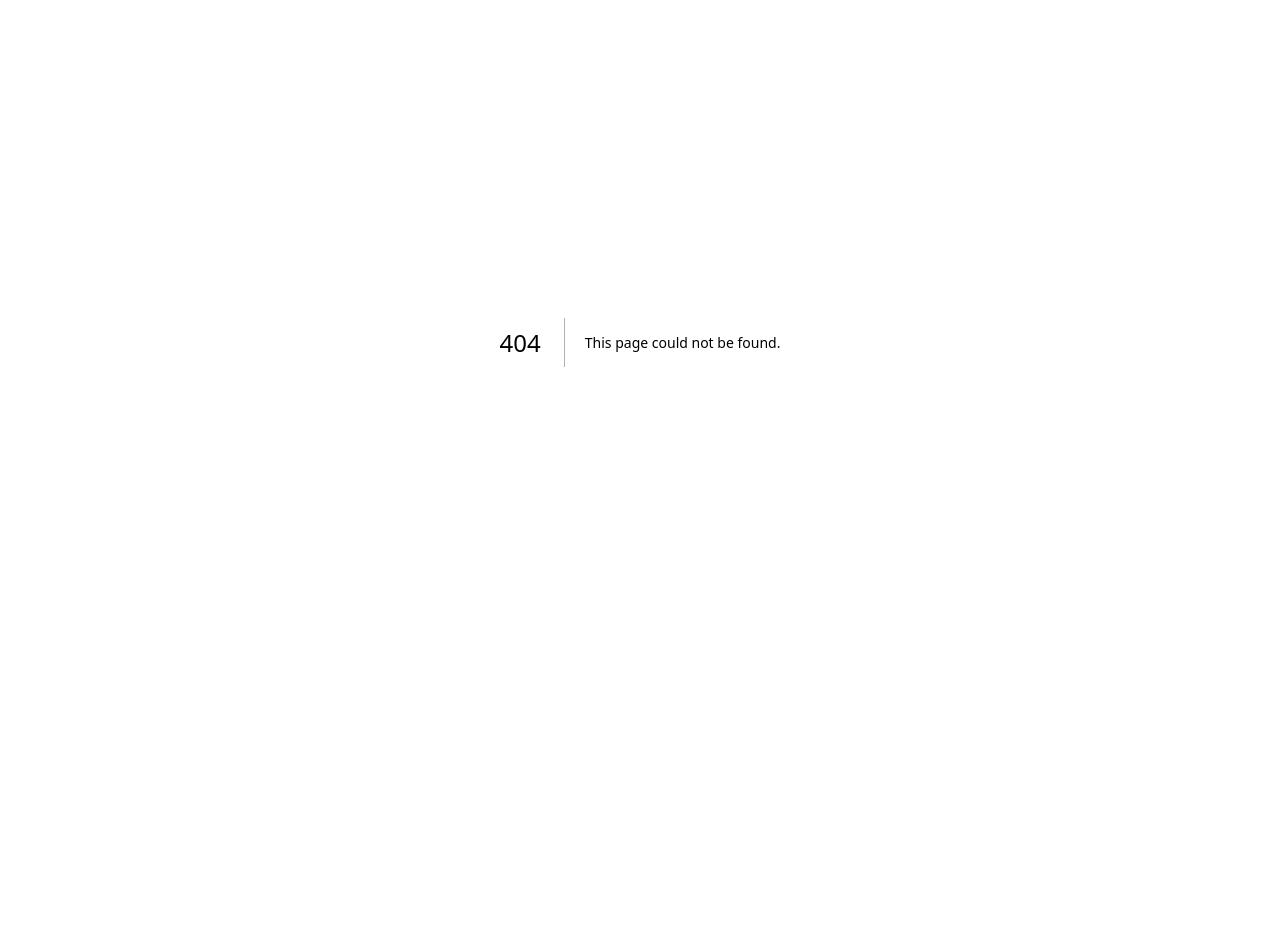
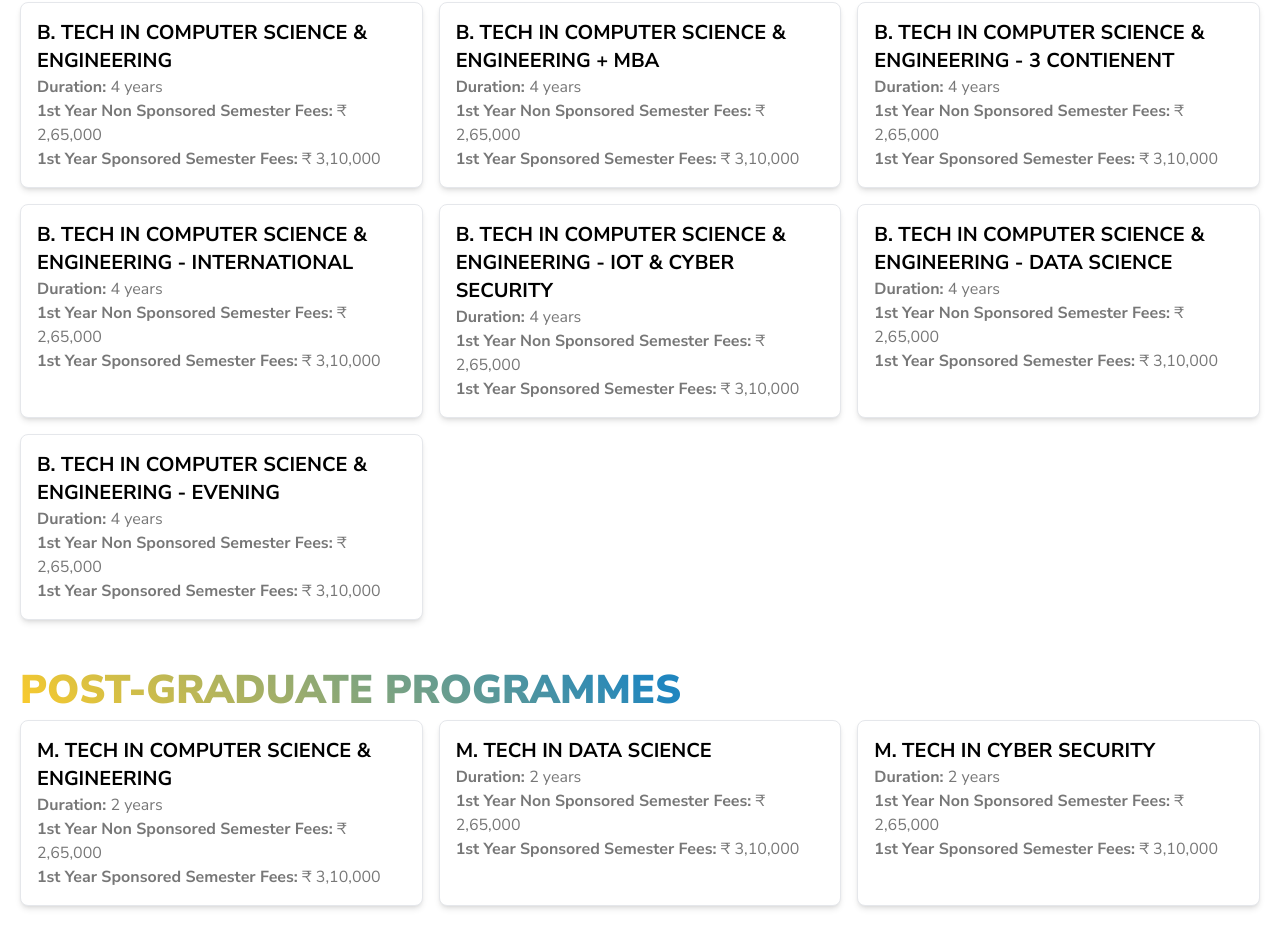
Before and after one commit to adityatrips/asetcse, a Next.js app: page /programs in a window 1280 px wide. Before the commit this address had no page. Shown: the part 302-1248 px from the top of the page. Before the commit the page ends 1044 px from the top, so only its background shows below. Built offline with nearby package versions, Linux system fonts and the light colour scheme.

Commit message:
removed typo in folder name added programmes page

```diff
--- a/app/layout.js
+++ b/app/layout.js
@@ -1,6 +1,6 @@
 import { Nunito_Sans, Noto_Sans_Symbols } from 'next/font/google';
 import './globals.css';
-import Navbar from './componsents/shared/Navbar';
+import Navbar from '@/components/shared/Navbar';
 
 const nunitoSans = Nunito_Sans({ subsets: ['latin'] });
 
--- a/app/page.js
+++ b/app/page.js
@@ -1,5 +1,5 @@
 import React from 'react';
-import Navbar from './componsents/shared/Navbar';
+import Navbar from '@/components/shared/Navbar';
 import Image from 'next/image';
 
 export default function HomePage() {
--- /dev/null
+++ b/app/programs/page.jsx
@@ -0,0 +1,132 @@
+import React from 'react';
+
+let ugPrograms = [
+	{
+		name: 'B. Tech in Computer Science & Engineering',
+		duration: '4 years',
+		nonSponsored: '₹ 2,65,000',
+		sponsored: '₹ 3,10,000',
+	},
+	{
+		name: 'B. Tech in Computer Science & Engineering + MBA',
+		duration: '4 years',
+		nonSponsored: '₹ 2,65,000',
+		sponsored: '₹ 3,10,000',
+	},
+	{
+		name: 'B. Tech in Computer Science & Engineering - 3 Contienent',
+		duration: '4 years',
+		nonSponsored: '₹ 2,65,000',
+		sponsored: '₹ 3,10,000',
+	},
+	{
+		name: 'B. Tech in Computer Science & Engineering - International',
+		duration: '4 years',
+		nonSponsored: '₹ 2,65,000',
+		sponsored: '₹ 3,10,000',
+	},
+	{
+		name: 'B. Tech in Computer Science & Engineering - IOT & Cyber Security',
+		duration: '4 years',
+		nonSponsored: '₹ 2,65,000',
+		sponsored: '₹ 3,10,000',
+	},
+	{
+		name: 'B. Tech in Computer Science & Engineering - Data Science',
+		duration: '4 years',
+		nonSponsored: '₹ 2,65,000',
+		sponsored: '₹ 3,10,000',
+	},
+	{
+		name: 'B. Tech in Computer Science & Engineering - Evening',
+		duration: '4 years',
+		nonSponsored: '₹ 2,65,000',
+		sponsored: '₹ 3,10,000',
+	},
+];
+
+let pgPrograms = [
+	{
+		name: 'M. Tech in Computer Science & Engineering',
+		duration: '2 years',
+		nonSponsored: '₹ 2,65,000',
+		sponsored: '₹ 3,10,000',
+	},
+	{
+		name: 'M. Tech in Data Science',
+		duration: '2 years',
+		nonSponsored: '₹ 2,65,000',
+		sponsored: '₹ 3,10,000',
+	},
+	{
+		name: 'M. Tech in Cyber Security',
+		duration: '2 years',
+		nonSponsored: '₹ 2,65,000',
+		sponsored: '₹ 3,10,000',
+	},
+];
+
+export default function page() {
+	return (
+		<div className='px-5 pb-10'>
+			<h1 className='title'>Graduate Programmes</h1>
+			<div className='grid grid-cols-1 md:grid-cols-2 lg:grid-cols-3 gap-4'>
+				{ugPrograms.map((program, index) => {
+					return (
+						<div
+							key={index}
+							className='border p-4 rounded-lg shadow-md bg-white'
+						>
+							<h1 className='uppercase font-bold text-xl'>{program.name}</h1>
+							<p className='text-[#777]'>
+								<span className='font-bold'>Duration:&nbsp;</span>
+								{program.duration}
+							</p>
+							<p className='text-[#777]'>
+								<span className='font-bold'>
+									1st Year Non Sponsored Semester Fees:&nbsp;
+								</span>
+								{program.nonSponsored}
+							</p>
+							<p className='text-[#777]'>
+								<span className='font-bold'>
+									1st Year Sponsored Semester Fees:&nbsp;
+								</span>
+								{program.sponsored}
+							</p>
+						</div>
+					);
+				})}
+			</div>
+			<h1 className='title pt-10'>Post-Graduate Programmes</h1>
+			<div className='grid grid-cols-1 md:grid-cols-2 lg:grid-cols-3 gap-4'>
+				{pgPrograms.map((program, index) => {
+					return (
+						<div
+							key={index}
+							className='border p-4 rounded-lg shadow-md bg-white'
+						>
+							<h1 className='uppercase font-bold text-xl'>{program.name}</h1>
+							<p className='text-[#777]'>
+								<span className='font-bold'>Duration:&nbsp;</span>
+								{program.duration}
+							</p>
+							<p className='text-[#777]'>
+								<span className='font-bold'>
+									1st Year Non Sponsored Semester Fees:&nbsp;
+								</span>
+								{program.nonSponsored}
+							</p>
+							<p className='text-[#777]'>
+								<span className='font-bold'>
+									1st Year Sponsored Semester Fees:&nbsp;
+								</span>
+								{program.sponsored}
+							</p>
+						</div>
+					);
+				})}
+			</div>
+		</div>
+	);
+}
--- a/app/componsents/shared/Accordion.jsx
+++ b/components/shared/Accordion.jsx
@@ -26,7 +26,7 @@ const Accordion = ({ accordionData }) => {
 						{item.title}
 						{item.expandable && (
 							<Image
-								src={require('../../../images/icons/expand.svg')}
+								src={require('../../images/icons/expand.svg')}
 								alt='Arrow Down'
 							/>
 						)}
--- a/app/componsents/shared/Navbar.jsx
+++ b/components/shared/Navbar.jsx
@@ -200,7 +200,7 @@ export default function Navbar() {
 					<Image
 						height={50}
 						width={50}
-						src={require('../../../images/icons/menu.svg')}
+						src={require('../../images/icons/menu.svg')}
 						alt='Menu'
 						className='md:hidden fixed w-[10vh] p-5 top-[2.5vh] left-[2.5vh] cursor-pointer z-30 bg-white drop-shadow-2xl'
 						onClick={toggleSidebar}
```
